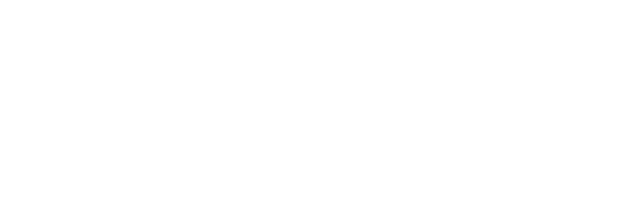
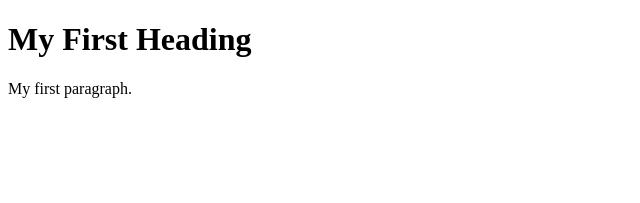
Before and after one commit to Humier/CloudKitPublic, a plain HTML site: page index.html in a window 1280 px wide. Shown: the whole page, without its empty margins (0-640 px from the left). Drawn offline with Linux system fonts and the light colour scheme.

Commit message:
Update index.html

```diff
--- a/index.html
+++ b/index.html
@@ -1,16 +1,10 @@
+<!DOCTYPE html>
 <html>
-<head>
+<body>
 
-	<title>npnp</title>
+<h1>My First Heading</h1>
 
+<p>My first paragraph.</p>
 
-	<style>
-	html, body {
-	height: 50%;
-	margin: 0;
-	padding: 0;
-	}
-	#map {
-	height: 100%;
-	}
-	</style>
+</body>
+</html>
```
